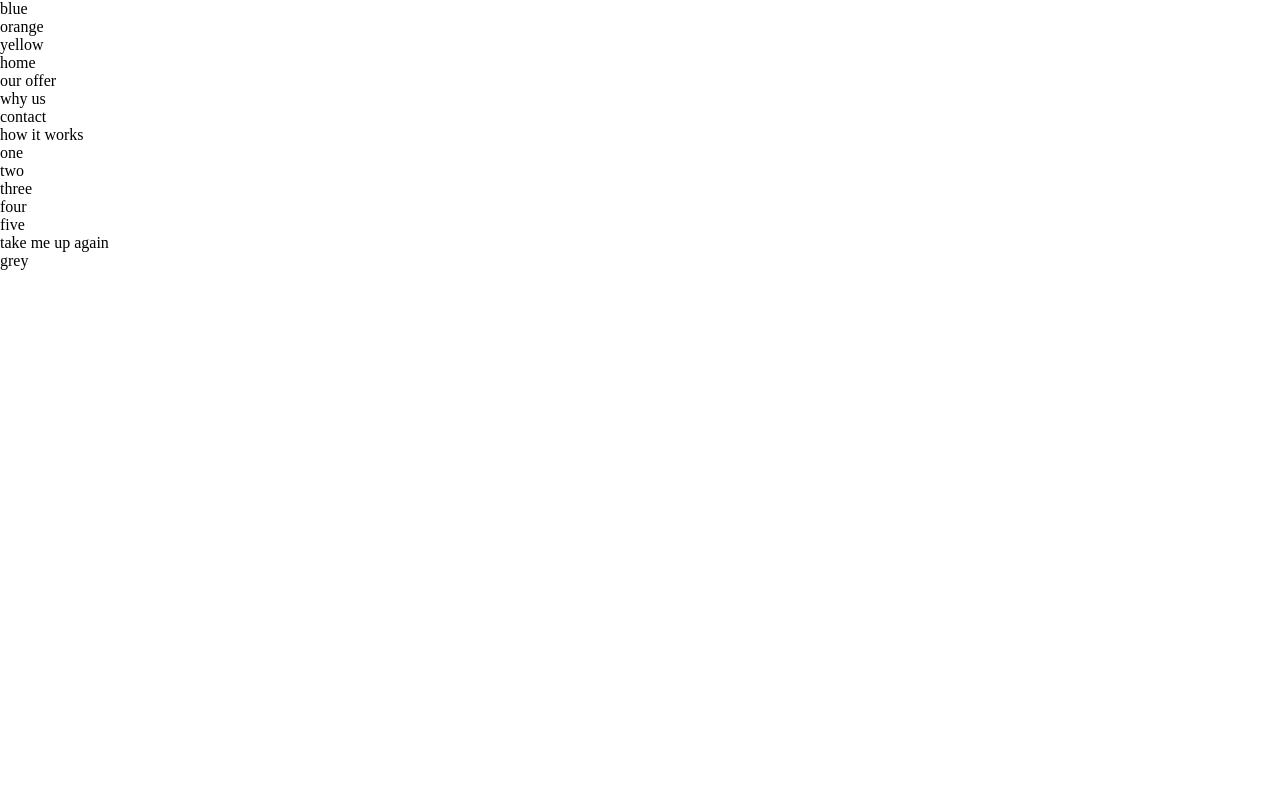
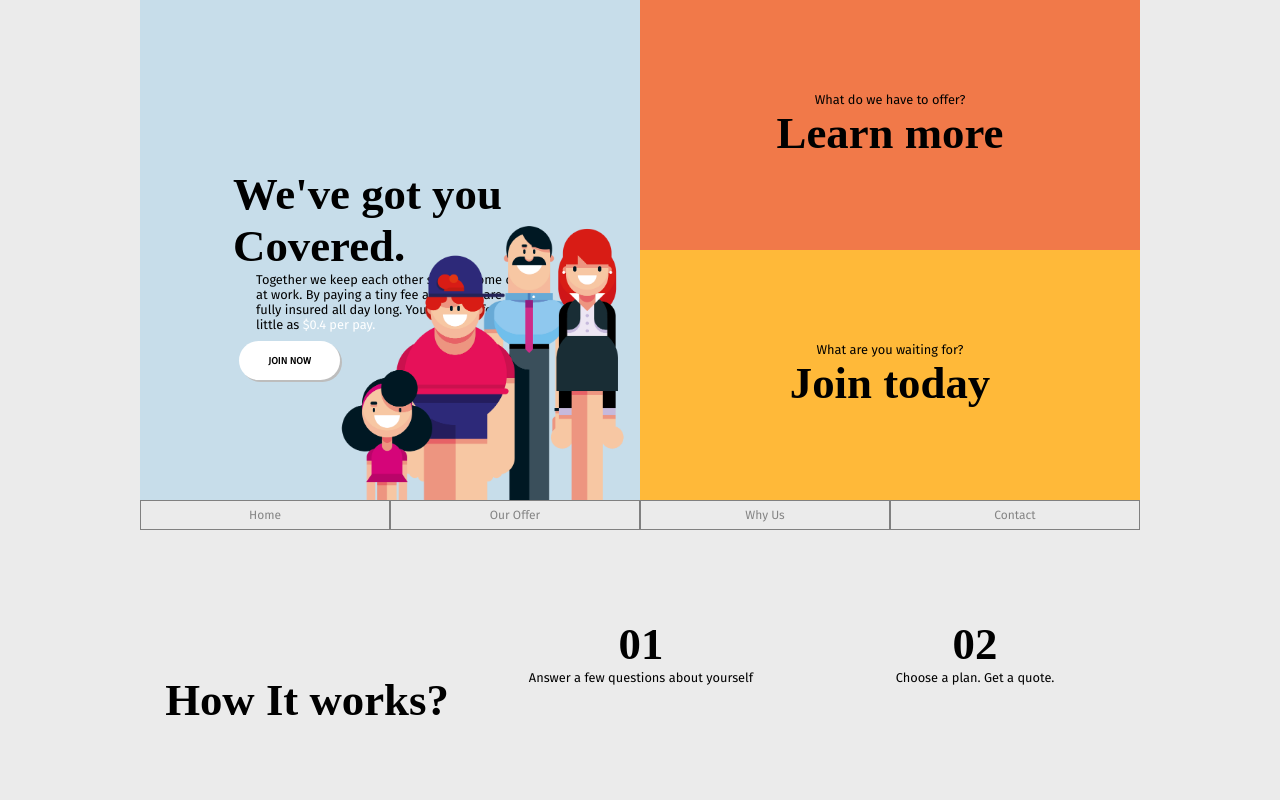
Before and after one commit to annatbg/insurance, a plain HTML site: page index.html in a window 1280 px wide. Shown: the top 800 px of the page. Drawn offline with Linux system fonts and the light colour scheme; a web font is replaced by a local one.

Commit message:
first grid, 6split grid, footer

```diff
--- a/index.html
+++ b/index.html
@@ -3,29 +3,56 @@
   <head>
     <meta charset="UTF-8" />
     <meta name="viewport" content="width=device-width, initial-scale=1.0" />
+    <link
+      rel="stylesheet"
+      href="https://fonts.googleapis.com/css?family=Fira+Sans|Frank+Ruhl+Libre"
+    />
     <link rel="stylesheet" href="styles.css" />
-    <title>Document</title>
+    <title>Insurance</title>
   </head>
   <body>
     <!--LANDING PAGE / GRID 1-->
-    <section class="landing-page">
-      <article>blue</article>
 
-      <article>orange</article>
-      <article>yellow</article>
-    </section>
+    <header class="header-landing">
+      <!-- 1 -->
+      <article class="landing-item" style="grid-area: item1">
+        <h1>We've got you Covered.</h1>
+        <p>
+          Together we keep each other safe at home or at work. By paying a tiny
+          fee a day, you are fully insured all day long. You get it all for as
+          little as <span>$0.4 per pay.</span>
+        </p>
+        <button>Join now</button>
+        <img class="family" src="img/family.png" alt="family img" />
+      </article>
+
+      <!-- 2 -->
+      <section class="landing-item" style="grid-area: item2">
+        <p>What do we have to offer?</p>
+        <h1>Learn more</h1>
+      </section>
+
+      <!-- 3 -->
+      <section class="landing-item" style="grid-area: item3">
+        <p>What are you waiting for?</p>
+        <h1>Join today</h1>
+      </section>
+    </header>
 
     <!--NAVBAR GRID 2-->
     <nav class="navbar">
-      <ul>
-        <li>home</li>
-        <li>our offer</li>
-        <li>why us</li>
-        <li>contact</li>
-      </ul>
+      <a href="">Home</a>
+      <a href="">Our Offer</a>
+      <a href="">Why Us</a>
+      <a href="contact.html">Contact</a>
     </nav>
 
     <!-- JOIN, TESTIMONIALS & ABOUT -->
+
+    <!--
+
+      KLISTRA IN <MAIN> HÄR
+
     <section class="join-about">
       <div class="testimonals">
         <div class="testimonial-1">
@@ -42,21 +69,40 @@
         </div>
       </div>
     </section>
+    -->
 
     <!-- HOW IT WORKS / 6 SPLIT GRID -->
-    <section class="howitworks-grid">
-      <div>how it works</div>
-      <div>one</div>
-      <div>two</div>
-      <div>three</div>
-      <div>four</div>
-      <div>five</div>
+    <section class="how-grid">
+      <div class="how-item">
+        <h2>How It works?</h2>
+      </div>
+      <div class="how-item">
+        <h2>01</h2>
+        <p>Answer a few questions about yourself</p>
+      </div>
+      <div class="how-item">
+        <h2>02</h2>
+        <p>Choose a plan. Get a quote.</p>
+      </div>
+      <div class="how-item">
+        <h2>03</h2>
+        <p>Answer some questions about your medical history.</p>
+      </div>
+      <div class="how-item">
+        <h2>04</h2>
+        <p>Wait 90 sec to get approved.</p>
+      </div>
+      <div class="how-item">
+        <h2>05</h2>
+        <p>Done!</p>
+      </div>
     </section>
 
     <!-- FOOTER -->
-    <footer>
-      <nav class="nav-link-up">take me up again</nav>
-      <div>grey</div>
-    </footer>
+
+    <nav class="nav-footer">
+      <a href="">take me up again</a>
+    </nav>
+    <footer></footer>
   </body>
 </html>
--- a/styles.css
+++ b/styles.css
@@ -4,12 +4,158 @@
   padding: 0;
 }
 
-.landing-page {
+body {
+  max-width: 1000px;
+  margin: auto;
+  background-color: #ebebeb;
+}
+
+/* ----- HEADER ----- */
+
+span {
+  color: #ffffff;
+}
+
+.header-landing {
+  width: auto;
+  height: 500px;
   display: grid;
+  grid-template-areas:
+    "item1 item2"
+    "item1 item3";
+  grid-template-columns: 1fr 1fr;
 }
+
+.header-landing > :nth-child(3n + 1) {
+  background-color: #c7ddea;
+}
+
+.header-landing > :nth-child(3n + 2) {
+  background-color: #f17949;
+}
+
+.header-landing > :nth-child(3n) {
+  background-color: #ffb939;
+}
+
+.landing-item {
+  display: flex;
+  flex-direction: column;
+  justify-content: center;
+  align-items: center;
+  position: relative;
+  /* border: solid 1px red; */
+}
+
+.landing-item h1 {
+  font-size: 2.8rem;
+  max-width: 19.62rem;
+  font-family: "Frank Ruhl Libre", serif;
+}
+
+.landing-item p {
+  max-width: 16.75rem;
+  font-size: 0.8rem;
+  font-family: "Fira Sans", sans-serif;
+}
+
+button {
+  background-color: #ffffff;
+  border-radius: 6.25rem;
+  border: none;
+  width: 6.3rem;
+  height: 2.43rem;
+  /* padding: 0.5rem; */
+  font-size: 0.6rem;
+  font-family: "Fira Sans", sans-serif;
+  font-weight: 700;
+  box-shadow: 2px 2px rgb(189, 189, 189);
+  text-transform: uppercase;
+  position: absolute;
+  bottom: 120px;
+  right: 300px;
+}
+
+.family {
+  width: 286px;
+  position: absolute;
+  bottom: 0;
+  left: 200px;
+}
+
+/* ---- NAVBAR LANDINGPAGE ----- */
 
 .navbar {
   display: grid;
-  grid-template-rows: 4;
-  grid-template-columns: 4;
+  width: auto;
+  height: 30px;
+  grid-template-rows: 1fr;
+  grid-template-columns: repeat(4, 1fr);
+  background-color: #ebebeb;
+  /* border: solid 1px blue; */
 }
+
+a {
+  color: #00000070;
+  display: flex;
+  align-items: center;
+  justify-content: center;
+  border: solid 1px grey;
+  text-decoration: none;
+  font-family: "Fira Sans", sans-serif;
+  font-size: 0.75rem;
+}
+
+/* HOW IT WORKS / 6 SPLIT GRID */
+
+.how-grid {
+  display: grid;
+  grid-template-columns: repeat(3, 1fr);
+  grid-template-rows: repeat(3, 1fr);
+  width: auto;
+  height: 680px;
+}
+
+.how-item {
+  height: 340px;
+  width: 334px;
+  display: flex;
+  flex-direction: column;
+  justify-content: center;
+  align-items: center;
+}
+
+.how-item h2 {
+  font-size: 2.8rem;
+  max-width: 314px;
+  font-family: "Frank Ruhl Libre", serif;
+  font-weight: 900;
+}
+
+.how-item p {
+  max-width: 257px;
+  height: 113px;
+  font-size: 0.8rem;
+  font-family: "Fira Sans", sans-serif;
+}
+
+/* FOOTER */
+
+footer {
+  background: #777574;
+  height: 200px;
+}
+
+.nav-footer {
+  background: #a9a19e;
+  height: 68px;
+  display: flex;
+  flex-direction: column;
+  justify-content: center;
+  align-items: center;
+  /* border: solid 1px red; */
+}
+
+.nav-footer a {
+  border: none;
+}
```
Also changed, not shown: contact.html (added, +10 -0 lines), img/adult.png (added), img/chevrons-up.svg (added), img/child.png (added), img/family.png (added), img/man-and-child.png (added), img/map-contact.png (added), img/needle.png (added), img/old.png (added).
